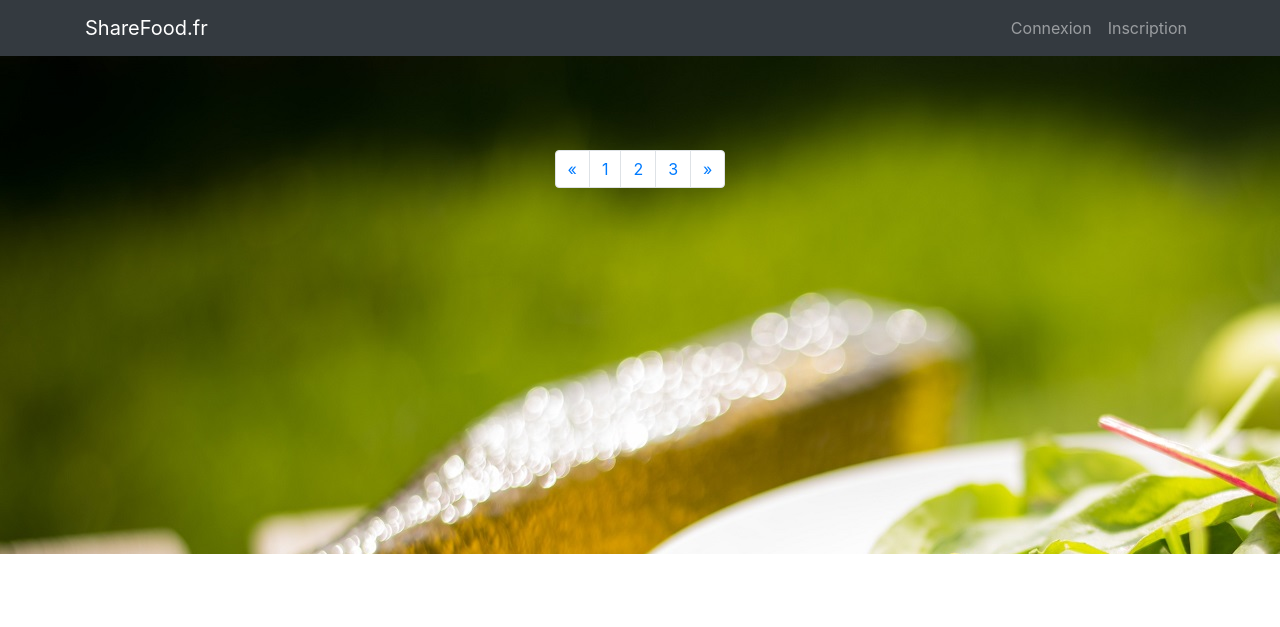
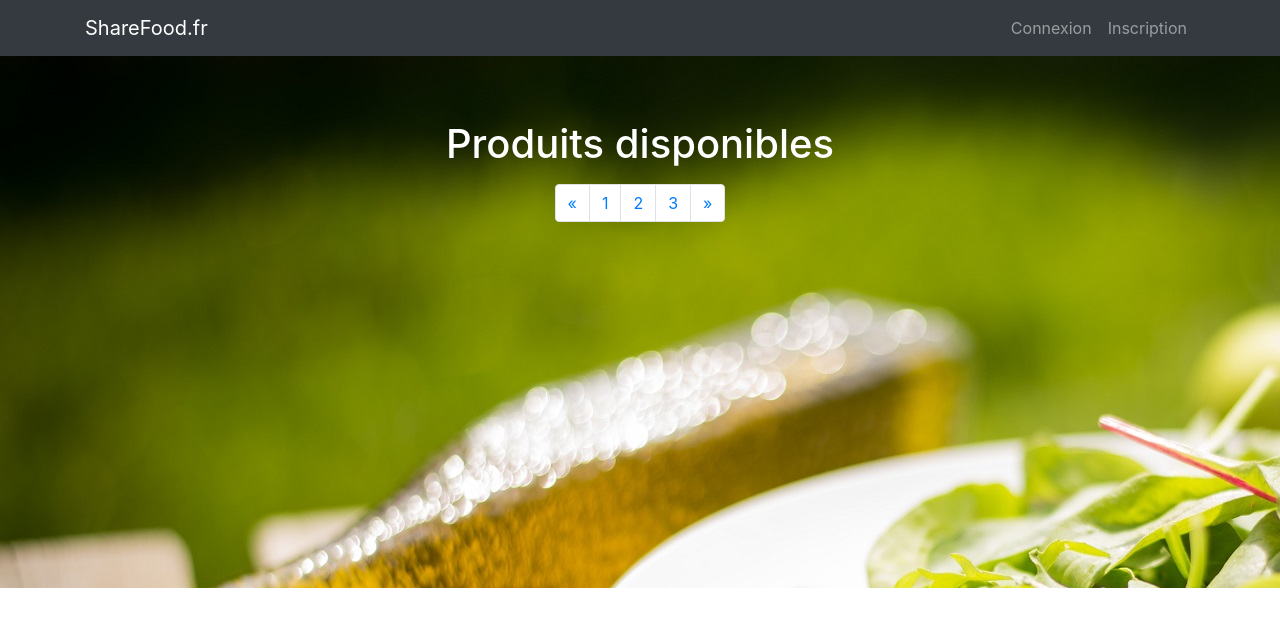
Before and after one commit to cedflam/sharefood-docker, a Symfony app: template templates/article/index.html.twig in a window 1280 px wide. Shown: the top 627 px of the page. Run offline with Twig, Linux system fonts and the light colour scheme; the template is opened without the code that fills it, so the values that code supplies are empty; some libraries are stand-ins or nearby versions.

Commit message:
refactor

```diff
--- a/src/Controller/MessageController.php
+++ b/src/Controller/MessageController.php
@@ -9,7 +9,6 @@ use App\Repository\ArticleRepository;
 use App\Repository\MessageRepository;
 use App\Services\DiscussionSnifferService;
 use App\Services\NotifierService;
-use Doctrine\ORM\EntityManagerInterface;
 use Symfony\Bundle\FrameworkBundle\Controller\AbstractController;
 use Symfony\Component\HttpFoundation\Request;
 use Symfony\Component\HttpFoundation\Response;
--- a/templates/article/index.html.twig
+++ b/templates/article/index.html.twig
@@ -5,7 +5,7 @@
 {% block body %}
     <!-- Page Content -->
     <div class="container-fluid products">
-    <div class="container " style="padding-top: 150px;">
+        <div class="container " style="padding-top: 120px;">
             <div class="container ">
                 {% for label, messages in app.flashes %}
                     <div class=" container-fluid col-md-6 mt-3 text-center">
@@ -18,6 +18,8 @@
                         </div>
                     </div>
                 {% endfor %}
+
+                <h1 class="text-white text-center mb-3">Produits disponibles</h1>
                 <!-- Page Heading -->
                 <div class="row">
                     {% for article in articles %}
@@ -26,7 +28,8 @@
                                 <div class="card mb-3 mx-auto d-block" style="max-width: 700px;">
                                     <div class="row no-gutters">
                                         <div class="col-md-4">
-                                        <img src="{{ asset('uploads/images/' ~ article.image) }}" class="card-img p-3"
+                                            <img src="{{ asset('uploads/images/' ~ article.image) }}"
+                                                 class="card-img p-3"
                                                  alt="...">
                                         </div>
                                         <div class="col-md-8">
@@ -35,7 +38,9 @@
                                                 <p class="card-text">{{ article.description }}</p>
                                                 <p class="card-text"><small class="text-muted">Date d'expiration
                                                         : {{ article.expiratedAt | date('d/m/Y') }} <br> Publiée
-                                                    par, {{ article.user.firstName }} de {{ article.location }}</small></p>
+                                                        par, {{ article.user.firstName }} de {{ article.location }}
+                                                    </small>
+                                                </p>
 
                                             </div>
                                         </div>
@@ -47,7 +52,8 @@
                                             {% endif %}
                                             {% if app.user.id != article.user.id %}
 
-                                            <a data-target="{{ path('message_product', {'id': article.id}) }}" data-tooltip="voir"
+                                                <a data-target="{{ path('message_product', {'id': article.id}) }}"
+                                                   data-tooltip="voir"
                                                    class="tooltipped modal-trigger btn btn-primary right-align"
                                                    href="#modalSendMessage">Message à {{ article.user.firstName }}</a>
 
@@ -97,9 +103,10 @@
                 <!-- /.container -->
 
                 {# Modal #}
-            <div class="modal fade bd-example-modal-sm" tabindex="-1" role="dialog" id="modalSendMessage">
+                <div class="modal text-white fade bd-example-modal-sm" tabindex="-1" role="dialog"
+                     id="modalSendMessage">
                     <div class="modal-dialog" role="document">
-                    <div class="modal-content">
+                        <div class="modal-content products">
                             <div class="modal-header">
 
 
@@ -112,8 +119,8 @@
                         </div>
                     </div>
                 </div>
-
-
+            </div>
+        </div>
     </div>
 {% endblock %}
 
--- a/templates/message/_form_send_message_product.html.twig
+++ b/templates/message/_form_send_message_product.html.twig
@@ -6,6 +6,6 @@
     {{ form_start(form, {'action': path('message_product', { 'id': article.id })}) }}
     {{ form_widget(form) }}
     <input type="submit" value="Envoyer" class="btn btn-primary mb-5">
-    <button type="button" class="btn btn-secondary mb-5" data-dismiss="modal">Close</button>
+    <button type="button" class="btn btn-secondary mb-5" data-dismiss="modal">Annuler</button>
     {{ form_end(form) }}
 </div>
--- a/templates/message/discussions.html.twig
+++ b/templates/message/discussions.html.twig
@@ -4,7 +4,7 @@
 
 {% block body %}
     <div class="container-fluid messages">
-        <div class="container " style="padding-top: 180px; padding-bottom: 700px;">
+        <div class="container " style="padding-top: 130px; padding-bottom: 700px;">
             <h1 class="text-white text-center ">Vos échanges</h1>
             <div class="table-responsive">
                 <table class="table text-white">
--- a/templates/message/show_messages.html.twig
+++ b/templates/message/show_messages.html.twig
@@ -48,9 +48,9 @@
     </div>
 
     {# Modal #}
-    <div class="modal fade bd-example-modal-sm" tabindex="-1" role="dialog" id="modalSendMessage">
-        <div class="modal-dialog" role="document">
-            <div class="modal-content">
+    <div class="modal text-white  fade bd-example-modal-sm" tabindex="-1" role="dialog" id="modalSendMessage">
+        <div class="modal-dialog " role="document">
+            <div class="modal-content messages">
                 <div class="modal-header">
 
 
```
Lines whose indentation alone changed are shown as unchanged.
